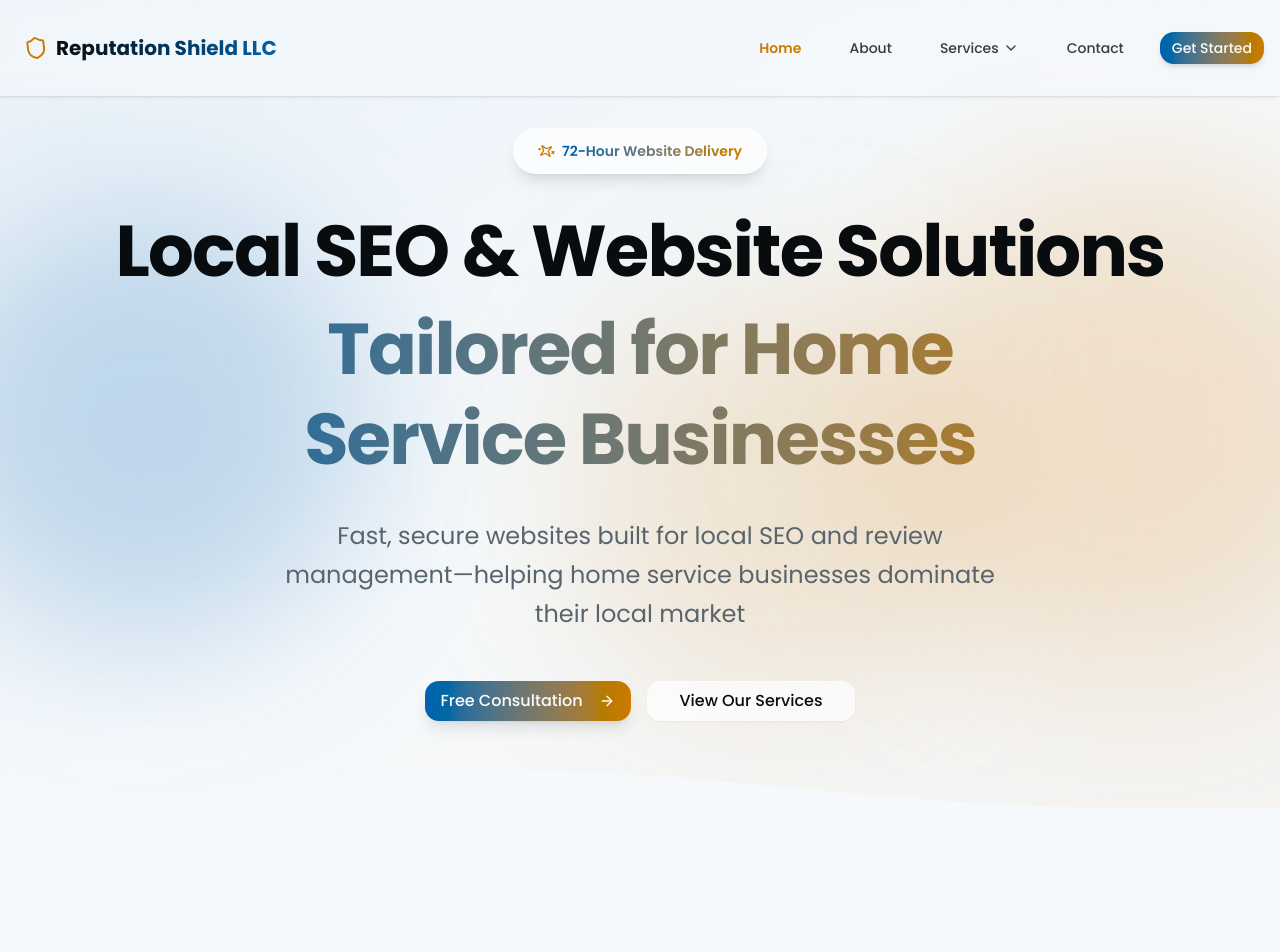
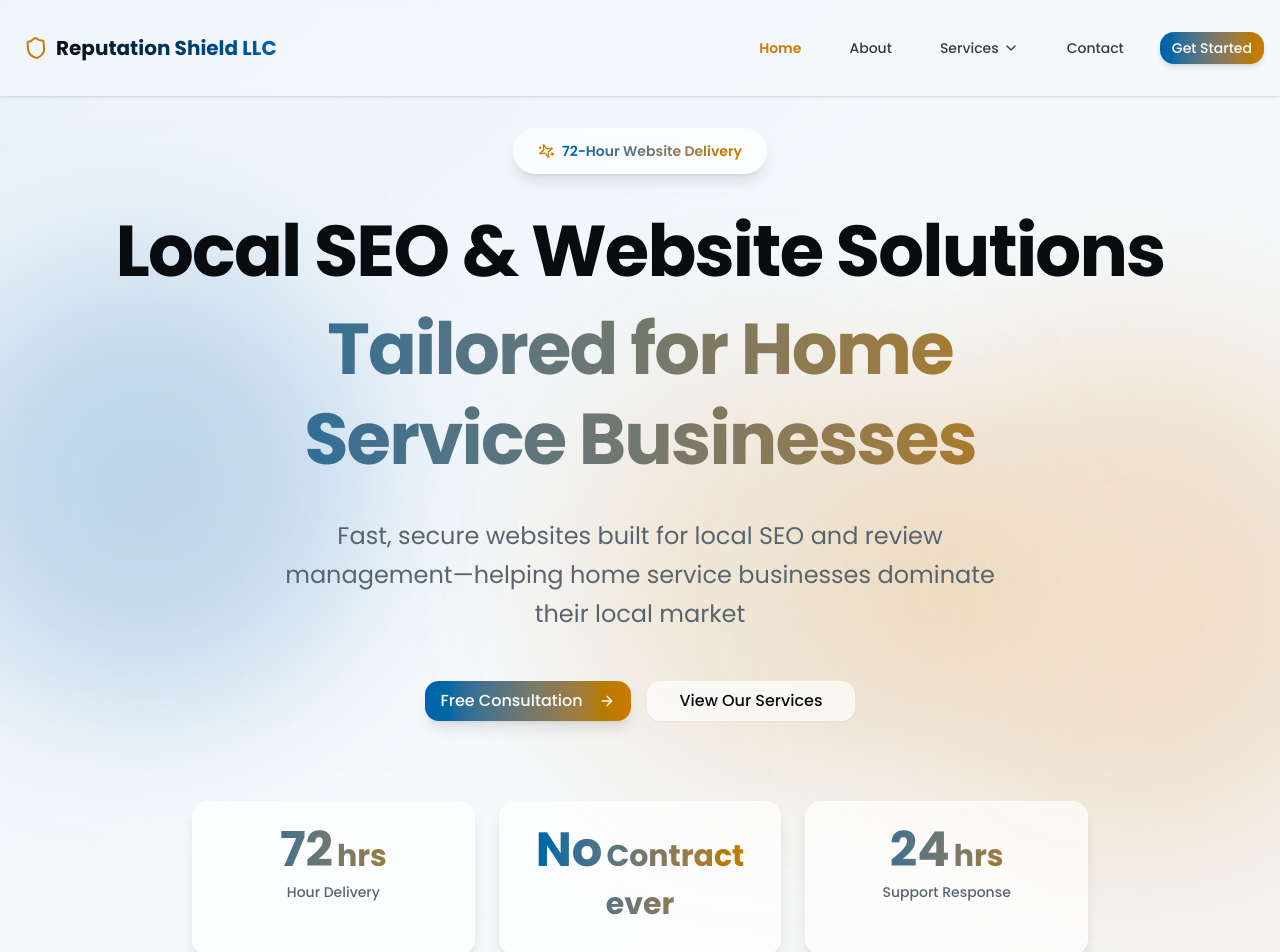
Before and after one commit to nravento/Reputation-management-website, a Next.js app: page / in a window 1280 px wide. Shown: the top 952 px of the page. Built offline with nearby package versions, Linux system fonts and the light colour scheme.

Commit message:
feat: restore and fix hero section statistics
Restore 72hrs, No Contract, 24hrs stats; fix parse errors.

#VERCEL_SKIP

Co-authored-by: null <151980837+nravento@users.noreply.github.com>

```diff
--- a/components/hero-section.tsx
+++ b/components/hero-section.tsx
@@ -1,10 +1,10 @@
 "use client"
 
 import { Button } from "@/components/ui/button"
-import { ArrowRight, Zap, Sparkles } from 'lucide-react'
+import { ArrowRight, Sparkles } from 'lucide-react'
 import { motion, useMotionValue, useTransform, useSpring } from "framer-motion"
 import Link from "next/link"
-import { useEffect } from "react"
+import { useEffect, useState } from "react"
 
 export function HeroSection() {
   const mouseX = useMotionValue(0)
@@ -182,6 +182,17 @@ export function HeroSection() {
               </Button>
             </motion.div>
           </motion.div>
+
+          <motion.div
+            initial={{ opacity: 0, y: 20 }}
+            animate={{ opacity: 1, y: 0 }}
+            transition={{ delay: 1.1, duration: 0.6 }}
+            className="grid grid-cols-1 sm:grid-cols-3 gap-6 max-w-4xl mx-auto pt-12"
+          >
+            <StatCard number="72" unit="hrs" label="Hour Delivery" delay={1.2} />
+            <StatCard number="No" unit="Contract ever" label="" delay={1.3} />
+            <StatCard number="24" unit="hrs" label="Support Response" delay={1.4} />
+          </motion.div>
         </motion.div>
       </div>
 
@@ -197,3 +208,52 @@ export function HeroSection() {
     </section>
   )
 }
+
+function StatCard({ number, unit, label, delay }: { number: string; unit: string; label: string; delay: number }) {
+  const [count, setCount] = useState(0)
+  const [hasAnimated, setHasAnimated] = useState(false)
+
+  useEffect(() => {
+    if (hasAnimated || isNaN(Number(number))) return
+
+    const target = Number(number)
+    const duration = 2000
+    const steps = 60
+    const increment = target / steps
+    const stepDuration = duration / steps
+
+    let current = 0
+    const timer = setInterval(() => {
+      current += increment
+      if (current >= target) {
+        setCount(target)
+        clearInterval(timer)
+        setHasAnimated(true)
+      } else {
+        setCount(Math.floor(current))
+      }
+    }, stepDuration)
+
+    return () => clearInterval(timer)
+  }, [number, hasAnimated])
+
+  return (
+    <motion.div
+      initial={{ opacity: 0, y: 20 }}
+      animate={{ opacity: 1, y: 0 }}
+      transition={{ delay, duration: 0.5 }}
+      whileHover={{ y: -5, scale: 1.02 }}
+      className="glass-card p-6 rounded-2xl shadow-lg hover:shadow-xl transition-all group"
+    >
+      <div className="text-center">
+        <div className="text-4xl md:text-5xl font-bold bg-gradient-to-r from-primary to-secondary bg-clip-text text-transparent mb-2">
+          {isNaN(Number(number)) ? number : count}
+          <span className="text-2xl md:text-3xl ml-1">{unit}</span>
+        </div>
+        {label && (
+          <div className="text-sm text-muted-foreground font-medium">{label}</div>
+        )}
+      </div>
+    </motion.div>
+  )
+}
```
